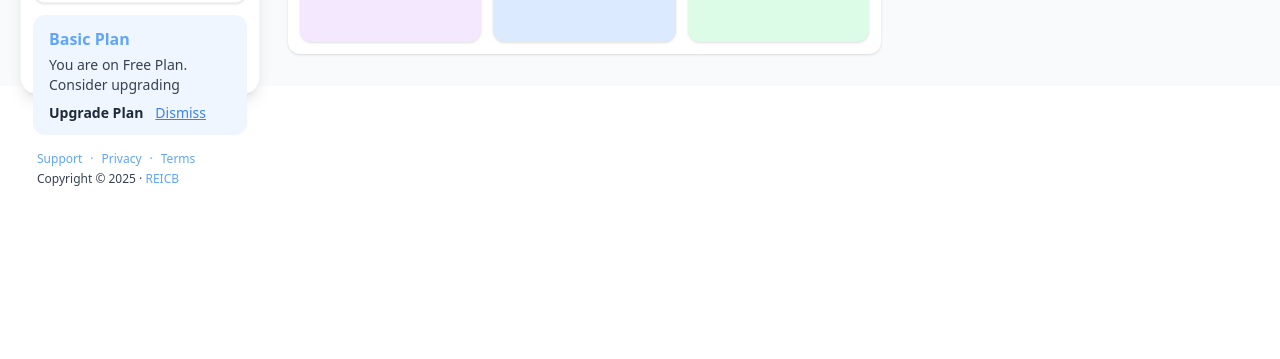
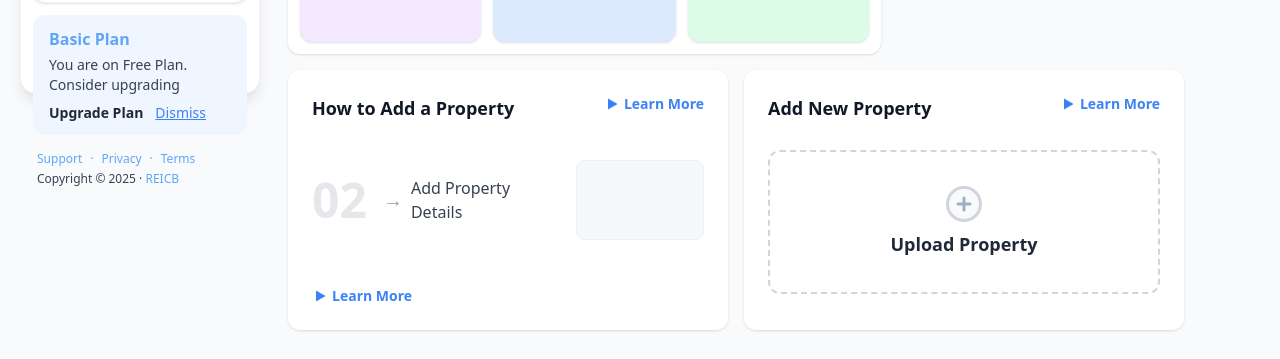
Before and after one commit to BereketMengaw/ReiSearch, a React (Vite) app: page / in a window 1280 px wide. Shown: the part 726-1085 px from the top of the page. Before the commit the page ends 812 px from the top, so only its background shows below. Built offline with nearby package versions, Linux system fonts and the light colour scheme.

Commit message:
preperty is added

```diff
--- a/src/App.tsx
+++ b/src/App.tsx
@@ -1,6 +1,7 @@
 import Topbar from './components/Topbar/Topbar';
 import Sidebar from './components/Sidebar/Sidebar';
 import GreetingSection from './components/GreetingSection/GreetingSection';
+import PropertySection from './components/PropertySection/PropertySection';
 import { BrowserRouter, Routes, Route } from 'react-router-dom';
 import React from 'react';
 
@@ -21,7 +22,12 @@ const App: React.FC = () => {
           {/* Main routed content */}
           <main className="flex-1 p-4">
             <Routes>
-              <Route path="/" element={<GreetingSection />} />
+              <Route path="/" element={
+                <>
+                  <GreetingSection />
+                  <PropertySection />
+                </>
+              } />
               <Route path="/rei-directory" element={<Placeholder title="REI Directory" />} />
               <Route path="/feed" element={<Placeholder title="Feed" />} />
               <Route path="/profile" element={<Placeholder title="Profile" />} />
--- a/src/components/PropertySection/PropertySection.tsx
+++ b/src/components/PropertySection/PropertySection.tsx
@@ -1,13 +1,48 @@
 import React from 'react';
 
+const playIcon = (
+  <svg className="inline mr-1" width="16" height="16" fill="none" viewBox="0 0 20 20">
+    <polygon points="5,3 17,10 5,17" fill="currentColor" />
+  </svg>
+);
+
 const PropertySection: React.FC = () => (
-  <section className="bg-white p-4 rounded shadow mb-4">
-    <h3 className="font-semibold mb-2">Properties</h3>
-    <ul className="list-disc list-inside text-gray-700">
-      <li>Property 1</li>
-      <li>Property 2</li>
-      <li>Property 3</li>
-    </ul>
+  <section className="w-full max-w-4xl ml-[272px] grid grid-cols-2 gap-4 mb-4">
+    {/* How to Add a Property */}
+    <div className="relative bg-white rounded-xl shadow p-6 flex flex-col min-h-[260px]">
+      <div className="flex justify-between items-start mb-4">
+        <h3 className="font-semibold text-lg text-gray-900">How to Add a Property</h3>
+        <a href="#" className="text-sm text-blue-500 font-semibold hover:underline flex items-center">{playIcon} Learn More</a>
+      </div>
+      <div className="flex flex-row items-center flex-1">
+        <span className="text-5xl font-extrabold text-gray-200 mr-4 select-none">02</span>
+        <div className="flex-1 flex flex-row items-center">
+          <span className="text-xl text-gray-400 mr-2">&#8594;</span>
+          <span className="text-gray-700 text-base font-medium">Add Property Details</span>
+        </div>
+        {/* Faint table image placeholder */}
+        <div className="w-32 h-20 bg-gray-100 rounded-lg ml-4 opacity-70 border border-gray-200" />
+      </div>
+      <a href="#" className="mt-6 text-sm text-blue-500 font-semibold hover:underline flex items-center">{playIcon} Learn More</a>
+    </div>
+    {/* Add New Property */}
+    <div className="relative bg-white rounded-xl shadow p-6 flex flex-col min-h-[260px]">
+      <div className="flex justify-between items-start mb-4">
+        <h3 className="font-semibold text-lg text-gray-900">Add New Property</h3>
+        <a href="#" className="text-sm text-blue-500 font-semibold hover:underline flex items-center">{playIcon} Learn More</a>
+      </div>
+      <div className="flex-1 flex flex-col justify-center items-center">
+        <div className="border-2 border-dashed border-gray-300 rounded-xl flex flex-col items-center justify-center w-full h-36">
+          <span className="text-gray-400 mb-2">
+            <svg width="36" height="36" fill="none" viewBox="0 0 24 24">
+              <circle cx="12" cy="12" r="11" stroke="#d1d5db" strokeWidth="2" fill="#f9fafb" />
+              <path d="M12 8v8M8 12h8" stroke="#a0aec0" strokeWidth="2" strokeLinecap="round" />
+            </svg>
+          </span>
+          <span className="text-gray-800 text-lg font-bold">Upload Property</span>
+        </div>
+      </div>
+    </div>
   </section>
 );
 
```
